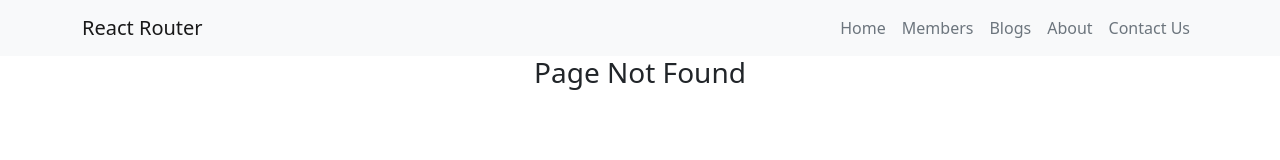
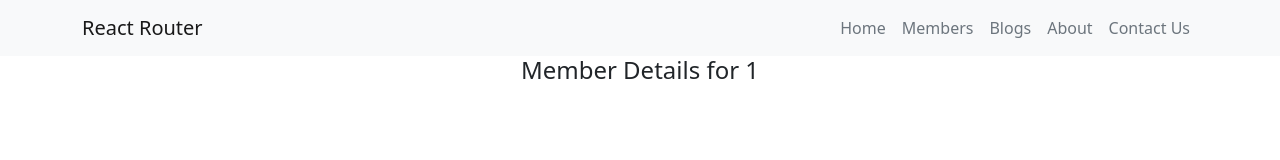
Before and after one commit to diptasahacse/react-router, a React (Create React App) app: page /member/1 in a window 1280 px wide. Before the commit this address had no page. Shown: the top 160 px of the page. Built offline with nearby package versions, Linux system fonts and the light colour scheme.

Commit message:
practice useParams hook to pass dynamic

```diff
--- a/src/App.js
+++ b/src/App.js
@@ -7,6 +7,7 @@ import Contact from './components/Contact/Contact';
 import PageNoteFound from './components/PageNotFound/PageNoteFound';
 import Members from './components/Members/Members';
 import Header from './components/Header/Header';
+import Member from './components/Member/Member';
 
 function App() {
   return (
@@ -18,6 +19,7 @@ function App() {
         <Route path='/about' element={<About></About>}></Route>
         <Route path='/contact' element={<Contact></Contact>}></Route>
         <Route path='/members' element={<Members></Members>}></Route>
+        <Route path='/member/:memberId' element={<Member></Member>}></Route>
         <Route path='*' element={<PageNoteFound></PageNoteFound>}></Route>
       </Routes>
 
--- a/src/components/Member/Member.js
+++ b/src/components/Member/Member.js
@@ -1,9 +1,11 @@
 import React from 'react';
+import { useParams } from 'react-router-dom';
 
-const Member = ({ user }) => {
-    const { name, website, phone } = user;
+const Member = () => {
+    const {memberId} = useParams();
     return (
         <div>
+            <h4>Member Details for {memberId}</h4>
 
         </div>
     );
--- a/src/components/MemberCard/MemberCard.js
+++ b/src/components/MemberCard/MemberCard.js
@@ -1,6 +1,6 @@
 import React from 'react';
 import { Button, Card, Col } from 'react-bootstrap';
-import { useNavigate } from 'react-router-dom';
+import { Link, useNavigate } from 'react-router-dom';
 const MemberCard = ({ user }) => {
     const navigate = useNavigate()
 
@@ -8,7 +8,7 @@ const MemberCard = ({ user }) => {
 
 
     const showFriendDetails =()=>{
-        const path = `/member/${username}_${id}`;
+        const path = `/member/${id}`;
         navigate(path);
 
 
@@ -19,7 +19,6 @@ const MemberCard = ({ user }) => {
             <Card style={{ width: '18rem' }}>
                 <Card.Body>
                     <Card.Title>{name}</Card.Title>
-
                     <Button onClick={showFriendDetails} variant="primary">Details</Button>
                 </Card.Body>
             </Card>
```
Also changed, not shown: src/components/MyNavBar/MyNavBar.js (+1 -9 lines).
